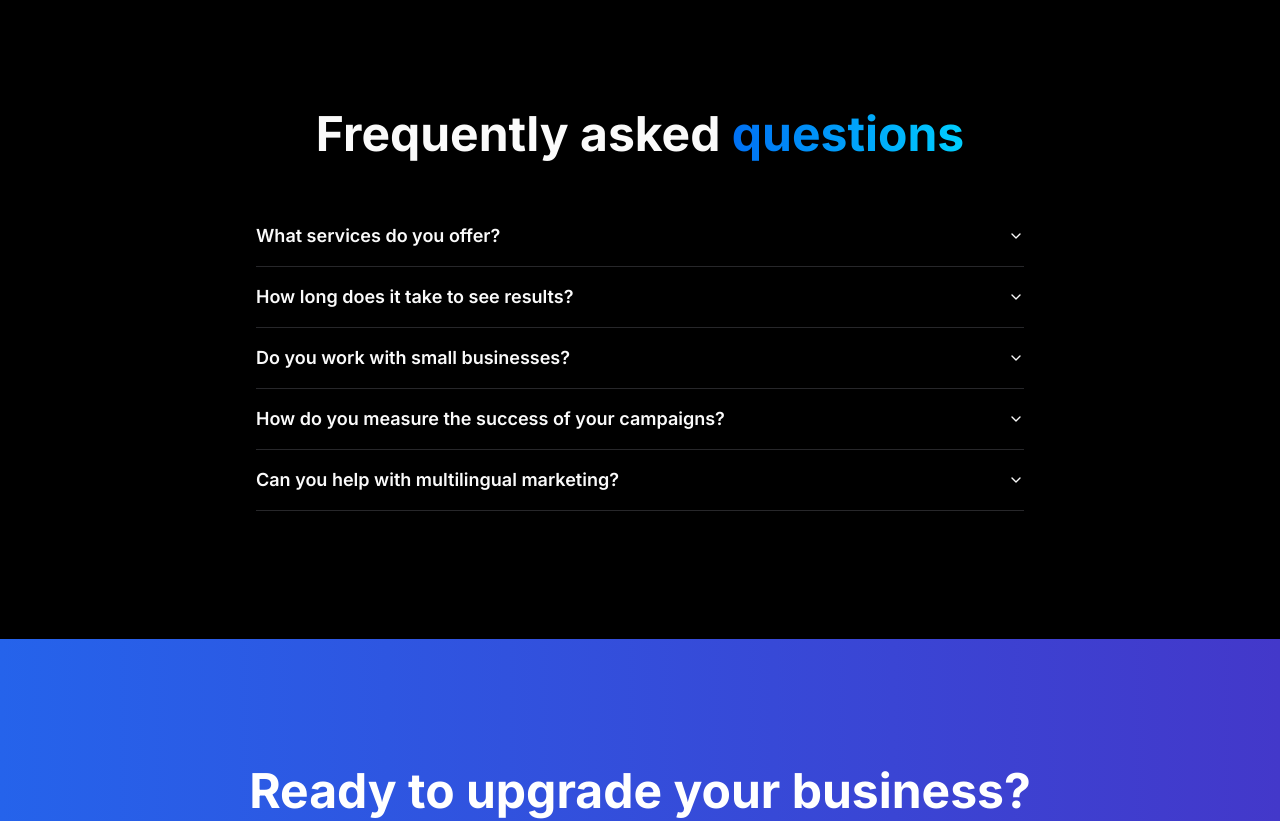
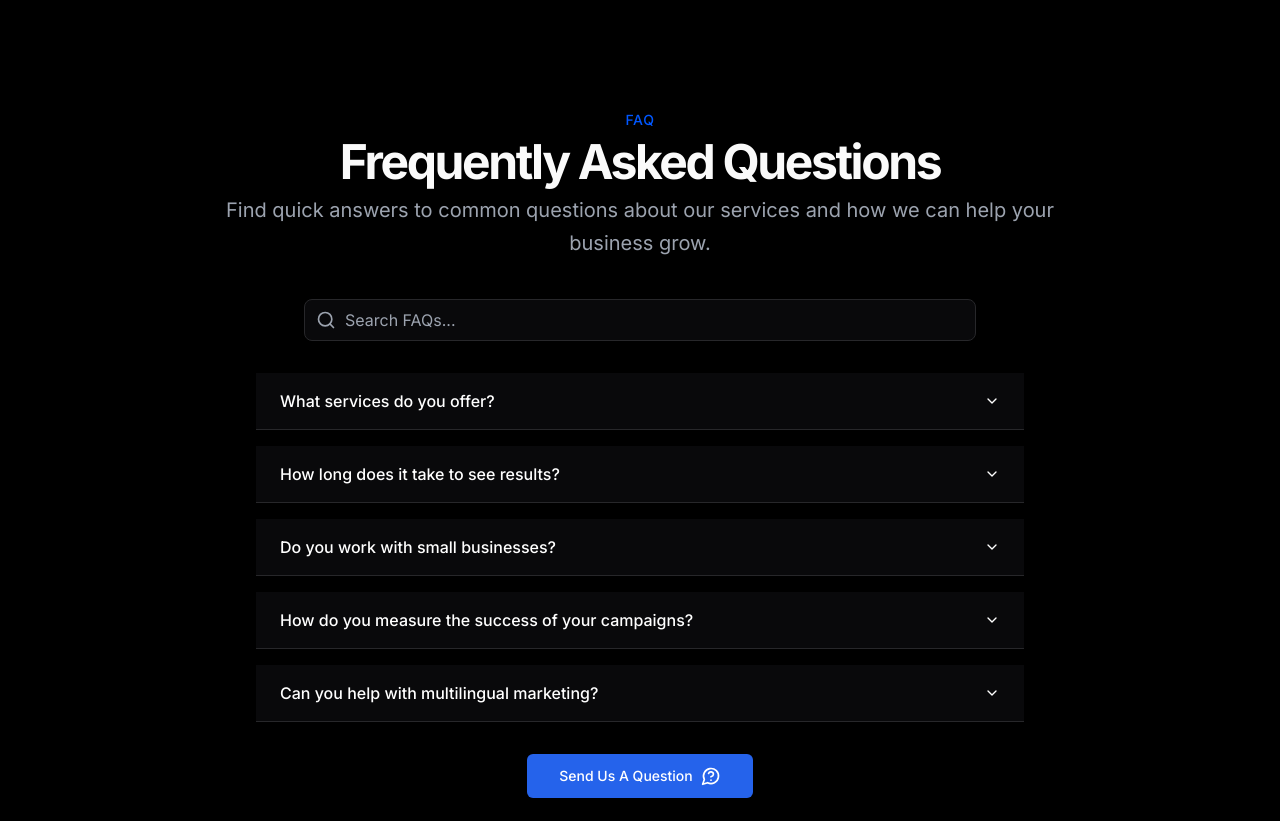
Before and after one commit to itsjmendez/allwedoisweb, a Next.js app: page / in a window 1280 px wide. Shown: the part 3860-4681 px from the top of the page. Built offline with nearby package versions, Linux system fonts and the light colour scheme.

Commit message:
refactor: faq layout with search engine

```diff
--- a/components/faq/faq.tsx
+++ b/components/faq/faq.tsx
@@ -1,9 +1,14 @@
+'use client';
+
+import React, { useState } from 'react';
 import {
   Accordion,
   AccordionContent,
   AccordionItem,
   AccordionTrigger,
 } from '@/components/ui/accordion';
+import { MessageCircleQuestion, Search } from 'lucide-react';
+import { Button } from '../ui/button';
 
 const faqData = [
   {
@@ -34,29 +39,91 @@ const faqData = [
 ];
 
 const FAQSection = () => {
+  const [searchTerm, setSearchTerm] = useState('');
+  const [filteredFAQs, setFilteredFAQs] = useState(faqData);
+
+  React.useEffect(() => {
+    const filtered = faqData.filter(
+      (faq) =>
+        faq.question.toLowerCase().includes(searchTerm.toLowerCase()) ||
+        faq.answer.toLowerCase().includes(searchTerm.toLowerCase())
+    );
+    setFilteredFAQs(filtered);
+  }, [searchTerm]);
+
   return (
-    <section className="py-16 md:py-24 lg:py-32 ">
-      <div className="container mx-auto">
-        <h2 className="text-3xl sm:text-5xl font-bold md:text-center mb-12">
-          Frequently asked{' '}
-          <span className="text-transparent bg-clip-text bg-gradient-to-r from-[#0070f3] to-[#00cfff]">
-            questions
-          </span>
-        </h2>
+    <section className="py-16 md:py-24 lg:py-32">
+      <div className="container">
+        <div className="flex flex-col items-center justify-center space-y-4 md:text-center mb-10">
+          <div className="space-y-2">
+            <h3 className="text-sm font-medium uppercase tracking-wider text-[rgb(0,87,255)]">
+              FAQ
+            </h3>
+            <h2 className="text-3xl font-bold tracking-tighter sm:text-5xl">
+              Frequently Asked Questions
+            </h2>
+            <p className="max-w-[900px] text-gray-400 md:text-xl/relaxed lg:text-base/relaxed xl:text-xl/relaxed">
+              Find quick answers to common questions about our services and how
+              we can help your business grow.
+            </p>
+          </div>
+        </div>
+
+        <div className="max-w-2xl mx-auto mb-8">
+          <div className="relative">
+            <input
+              type="text"
+              placeholder="Search FAQs..."
+              value={searchTerm}
+              onChange={(e) => setSearchTerm(e.target.value)}
+              className="w-full px-4 py-2 pl-10 border rounded-lg focus:outline-none focus:ring-2 focus:ring-blue-500 dark:bg-secondaryBackground dark:border dark:text-white"
+            />
+            <Search
+              className="absolute left-3 top-1/2 transform -translate-y-1/2 text-gray-400"
+              size={20}
+            />
+          </div>
+        </div>
+
         <div className="max-w-3xl mx-auto">
-          <Accordion type="single" collapsible className="w-full">
-            {faqData.map((faq, index) => (
-              <AccordionItem key={index} value={`item-${index}`}>
-                <AccordionTrigger className="text-lg font-semibold text-start">
+          <Accordion type="single" collapsible className="w-full space-y-4">
+            {filteredFAQs.map((faq, index) => (
+              <AccordionItem
+                key={index}
+                value={`item-${index}`}
+                className="bg-white dark:bg-secondaryBackground"
+              >
+                <AccordionTrigger className="text-start px-6 py-4 font-medium text-gray-900 dark:text-white dark:hover:bg-[rgb(0,87,255)]">
                   {faq.question}
                 </AccordionTrigger>
-                <AccordionContent className="text-gray-600 dark:text-gray-300">
+                <AccordionContent className="px-6 py-4 text-gray-600 dark:text-gray-300">
                   {faq.answer}
                 </AccordionContent>
               </AccordionItem>
             ))}
           </Accordion>
         </div>
+
+        {filteredFAQs.length === 0 && (
+          <p className="text-center mt-8 text-gray-600 dark:text-gray-400">
+            No matching questions found. Please try a different search term.
+          </p>
+        )}
+      </div>
+      <div className="mt-4 text-center">
+        <Button
+          asChild
+          size="lg"
+          className="mt-4 bg-[rgb(0,87,255)] text-primary hover:bg-primary/90 hover:text-primary-foreground"
+        >
+          <a
+            href="#"
+            className="inline-flex items-center justify-center px-6 py-3 text-sm font-medium text-white bg-blue-600 hover:bg-blue-700 focus:outline-none focus:ring-2 focus:ring-offset-2 focus:ring-blue-500 transition-colors"
+          >
+            Send Us A Question
+            <MessageCircleQuestion className="ml-2 h-5 w-5" />
+          </a>
+        </Button>
       </div>
     </section>
   );
```
